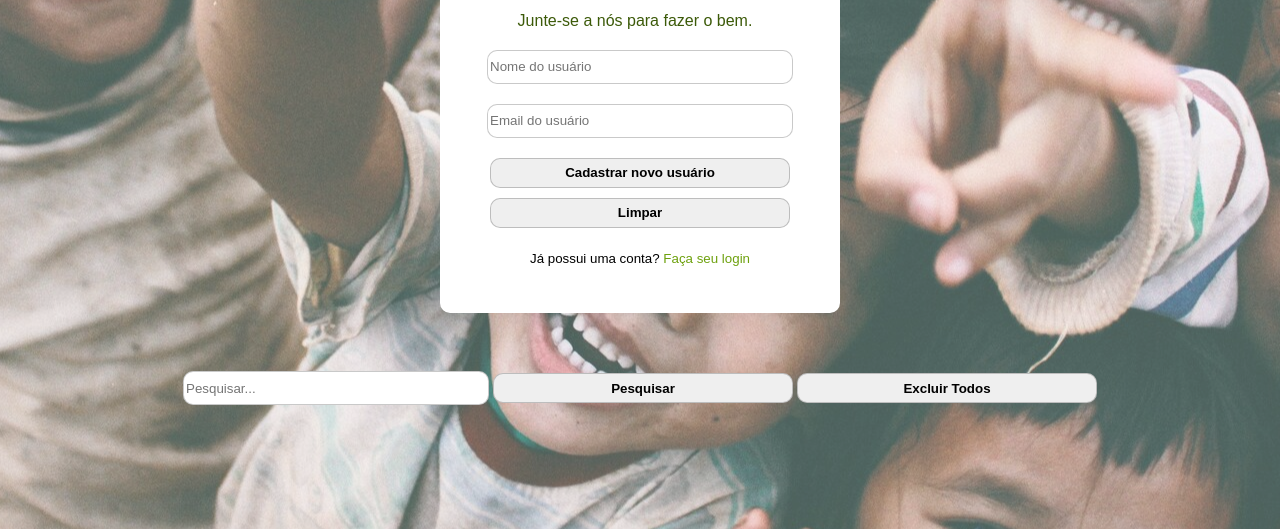
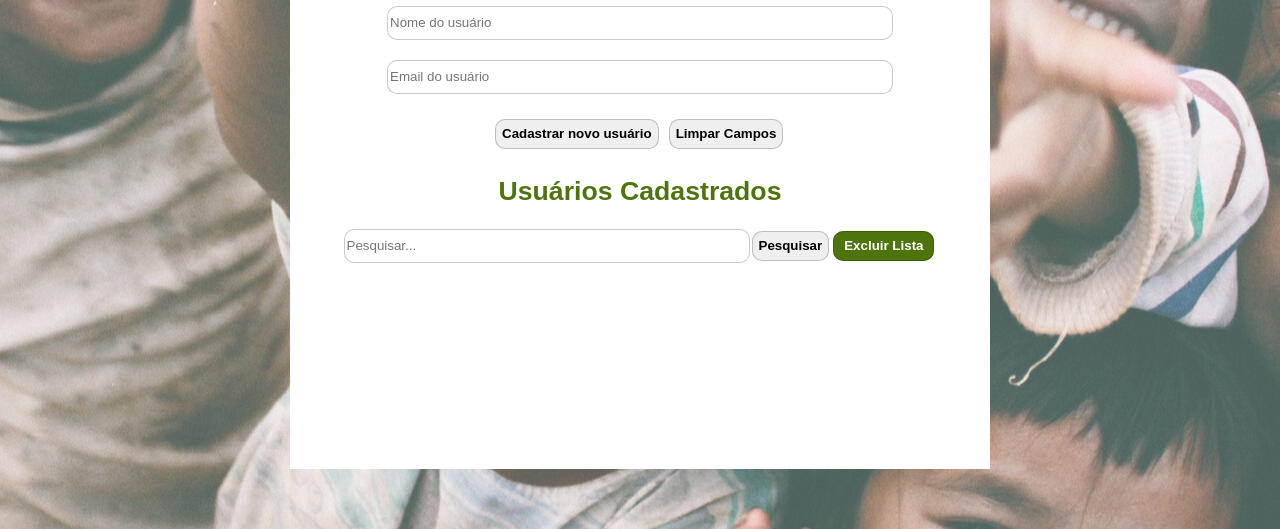
Before and after one commit to rthll/rthll.github.io, a plain HTML site: page admin/admin.html in a window 1280 px wide. Shown: the part 271-800 px from the top of the page. Drawn offline with Linux system fonts and the light colour scheme.

Commit message:
Ajustes na tela admin

```diff
--- a/admin/admin.html
+++ b/admin/admin.html
@@ -10,21 +10,25 @@
 <body>
     <header><h1 class="title">BemNutre</h1></header>
     <main>
-        <form action="../index.html">
-            <h1>Cadastro</h1>
-            <p class="subtitle">Junte-se a nós para fazer o bem.</p>
-            <input type="text" name="name" id="name" placeholder="Nome do usuário" minlength="3" maxlength="50" required autocomplete="additional-name">
-            <input type="email" name="email" id="email" placeholder="Email do usuário" pattern="\b[\w\.-]+@[\w\.-]+\.\w{2,4}\b" required autocomplete="email">
-            <button class="btnRegister" type="button" onclick="saveAdminData()">Cadastrar novo usuário</button>
-            <button class="btnClean" onclick="clearForm()">Limpar</button>
-            <p>Já possui uma conta? <a href="../login/login.html">Faça seu login</a></p>
-        </form>
-        <div class="bnScript">
-            <input type="text" id="searchInput" placeholder="Pesquisar...">
-            <button type="button" onclick="searchAdminData()">Pesquisar</button>
-            <button type="button" onclick="deleteAllAdmin()">Excluir Todos</button>
+        <div class="list-users">
+            <form action="../index.html">
+                <h1 class="title">Cadastro</h1>
+                <p class="subtitle">Área de cadastro para novos usuários na plataforma BemNutre.</p>
+                <input class="input-register" type="text" name="name" id="name" placeholder="Nome do usuário" minlength="3" maxlength="50" required autocomplete="additional-name">
+                <input class="input-register" type="email" name="email" id="email" placeholder="Email do usuário" required autocomplete="email">
+                <div class="buttons">
+                    <button type="button" onclick="saveAdminData()">Cadastrar novo usuário</button>
+                    <button onclick="clearForm()">Limpar Campos</button>
+                </div>
+            </form>
+            <h2>Usuários Cadastrados</h2>
+            <div class="search">
+                <input type="text" id="searchInput" placeholder="Pesquisar...">
+                <button type="button" onclick="searchAdminData()">Pesquisar</button>
+                <button class="delete-button" type="button" onclick="deleteAllAdmin()">Excluir Lista</button>
+            </div>
+            <ul id="adminDataList"></ul>
         </div>
-        <ul id="adminDataList"></ul>
     </main>
     <script src="script.js"></script>
 </body>
--- a/admin/script.js
+++ b/admin/script.js
@@ -33,10 +33,11 @@ function displayAdminData(filteredData = null) {
 
     dataList.forEach((data, index) => {
         const li = document.createElement('li');
-        li.textContent = `Data: ${data.date}, Nome: ${data.name}, Email: ${data.email}`;
+        li.innerHTML = `Data: ${data.date} - Nome: ${data.name} - Email: ${data.email}  `;
 
         const deleteButton = document.createElement('button');
-        deleteButton.textContent = 'Excluior';
+        deleteButton.className = 'delete-button';
+        deleteButton.textContent = 'Excluir';
         deleteButton.onclick = function() {
             deleteAdminItem(index);
         };
--- a/admin/style.css
+++ b/admin/style.css
@@ -38,10 +38,6 @@ form{
     display: flex;
     flex-direction: column;
     align-items: center;
-    width: 400px;
-    height: 400px;
-    background-color: white;
-    border-radius: 10px;
 }
 
 form > div{
@@ -55,22 +51,29 @@ form > h1 {
     font-size: 30pt;
 }
 
-input{
-    width: 300px;
+.input-register{
+    width: 500px;
     height: 30px;
     border: 1px solid rgba(0, 0, 0, 0.212);
     border-radius: 10px;
     margin-bottom: 20px;
 }
 
-button{
+.buttons{
+    display: flex;
+    flex-direction: row;
+    width: 300px;
+}
+
+.buttons > button {
     margin-top: 60px;
-    width: 300px;
     height: 30px;
     border: 1px solid rgba(0, 0, 0, 0.212);
     border-radius: 10px;
+    margin: 5px;
     cursor: pointer;
     font-weight: bold;
+
 }
 
 .subtitle {
@@ -101,10 +104,69 @@ ul {
     margin-bottom: 0px;
 }
 
-.btnRegister {
-    margin: 0px;
+.search{
+    display: flex;
+    justify-content: center;
+    align-items: center;
 }
 
-.btnClean {
-    margin: 10px;
+.search > input {
+    width: 400px;
+    height: 30px;
+    border: 1px solid rgba(0, 0, 0, 0.212);
+    border-radius: 10px;
+
 }
+
+.search > button {
+    height: 30px;
+    border: 1px solid rgba(0, 0, 0, 0.212);
+    border-radius: 10px;
+    cursor: pointer;
+    font-weight: bold;
+    margin: 2px;
+}
+
+.delete-button {
+    padding: 5px 10px;
+    background-color: #4e740d;
+    color: white;
+    border: none;
+    border-radius: 3px;
+    cursor: pointer;
+}
+
+.delete-button:hover {
+    background-color: #cacaca;
+}
+
+.list-users{
+    background-color: white;
+    width: 700px;
+    height: 600px;
+    display: flex;
+    flex-direction: column;
+}
+
+h2 {
+    text-align: center;
+    font-family: "Raleway", sans-serif;
+    font-size: 20pt;
+    color: #4e740d !important;
+}
+
+#adminDataList {
+    list-style-type: none;
+    padding: 0;
+    margin: 5px;
+    max-height: 300px;
+    overflow-y: auto;
+}
+
+#adminDataList li {
+    padding: 10px;
+    margin-bottom: 10px;
+    border: 1px solid #ccc;
+    border-radius: 5px;
+    background-color: #f9f9f9;
+}
```
